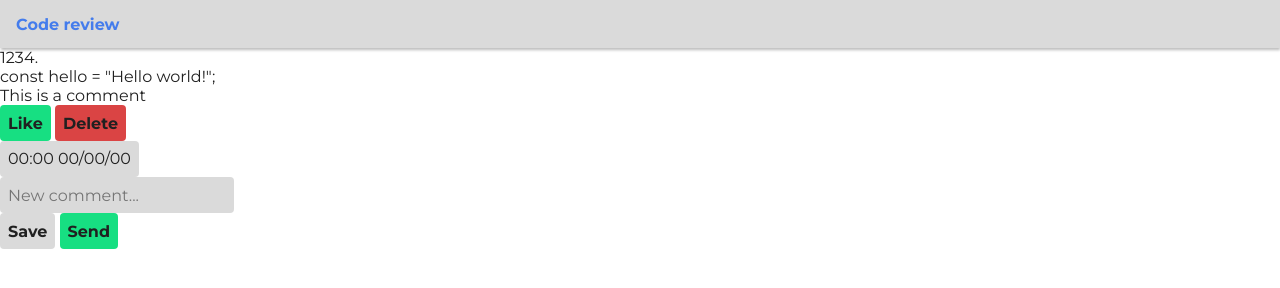
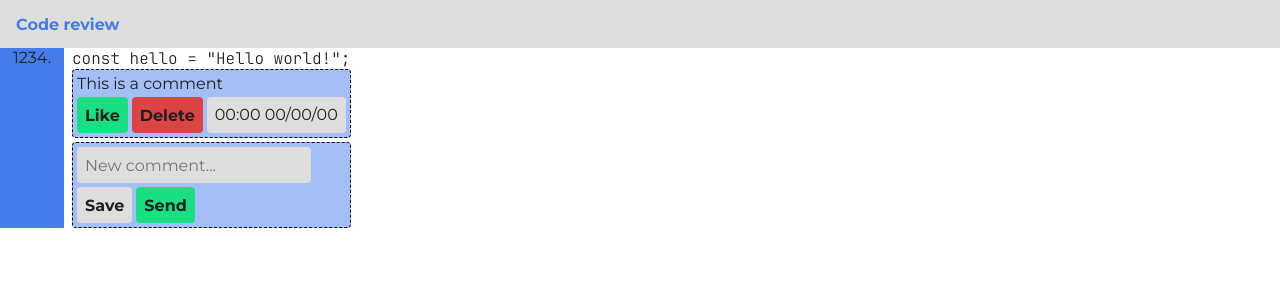
Before and after one commit to dariomrk/Internship-14-Code-Review, a website built with Vite: page index.html in a window 1280 px wide. Built offline with nearby package versions, Linux system fonts and the light colour scheme.

Commit message:
Modify layout.
- Define comment styling.
- Define selected code line styling.

```diff
--- a/css/application.css
+++ b/css/application.css
@@ -1,3 +1,45 @@
 .application {
   margin-top: 48px;
 }
+
+.code-line {
+  display: flex;
+  flex-direction: row;
+}
+
+.line-number {
+  width: 64px;
+  text-align: center;
+}
+
+.content {
+  display: flex;
+  flex-direction: column;
+}
+
+.code {
+  font-family: "jet-brains-mono";
+  font-weight: 256;
+}
+
+.comments {
+  display: flex;
+  flex-direction: column;
+  gap: 4px;
+}
+
+.comment {
+  padding: 4px;
+  background-color: var(--comment);
+  border: 1px dashed black;
+  border-radius: 4px;
+  display: flex;
+  flex-direction: column;
+  gap: 4px;
+}
+
+.comment__controls {
+  display: flex;
+  flex-direction: row;
+  gap: 4px;
+}
--- a/css/utilities.css
+++ b/css/utilities.css
@@ -1,4 +1,5 @@
 .button {
+  display: block;
   width: fit-content;
   height: 36px;
   background-color: var(--secondary-bg);
@@ -19,6 +20,7 @@
 }
 
 .chip {
+  display: block;
   width: fit-content;
   height: 36px;
   padding: 8px;
@@ -27,3 +29,8 @@
   outline: none;
   border: none;
 }
+
+.selected {
+  background-color: var(--accent);
+  margin-right: 8px;
+}
--- a/css/variables.css
+++ b/css/variables.css
@@ -3,7 +3,7 @@
   --accent-red: #da4444;
   --accent-green: #17df82;
   --primary-bg: #ffffff;
-  --secondary-bg: #dadada;
+  --secondary-bg: #dedede;
+  --comment: #447cec7d;
   --text: #202020;
-  --box-shadow: 1.4px 2.7px 2.7px hsla(0, 0%, 0%, 0.276);
 }
--- a/index.html
+++ b/index.html
@@ -14,12 +14,12 @@
     <section class="application">
       <!-- SAMPLE CODE LINE -->
       <div class="code-line">
-        <p class="line-number">1234.</p>
+        <p class="line-number selected">1234.</p>
         <div class="content">
           <pre><code class="code">const hello = "Hello world!";</code></pre>
           <div class="comments">
             <!-- SAMPLE LOADED COMMENT -->
-            <div class="comment__loaded">
+            <div class="comment">
               <p>This is a comment</p>
               <div class="comment__controls">
                 <button class="button accept">Like</button>
@@ -30,7 +30,7 @@
             </div>
             <!-- END SAMPLE LOADED COMMENT -->
             <!-- SAMPLE NEW COMMENT -->
-            <div class="comment__new">
+            <div class="comment">
               <input
                 type="text"
                 name="comment"
```
